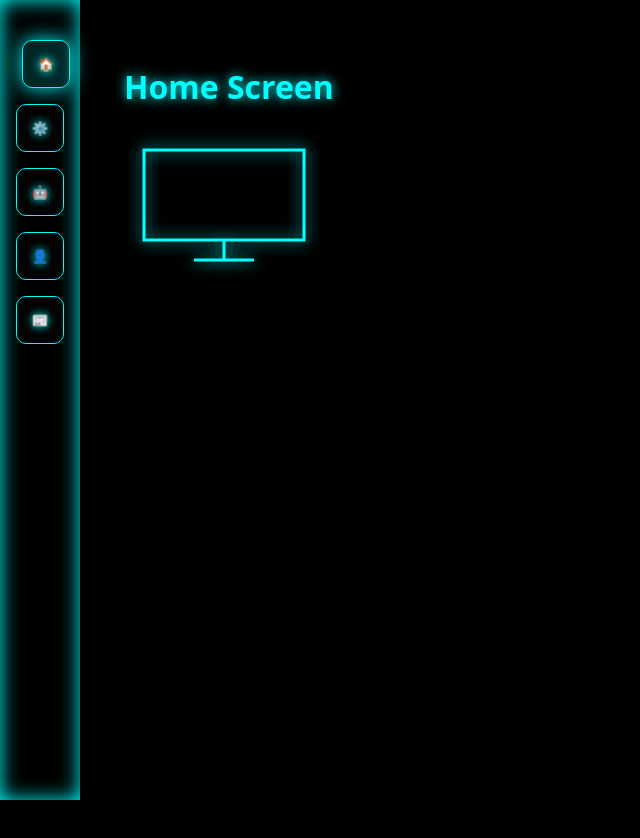
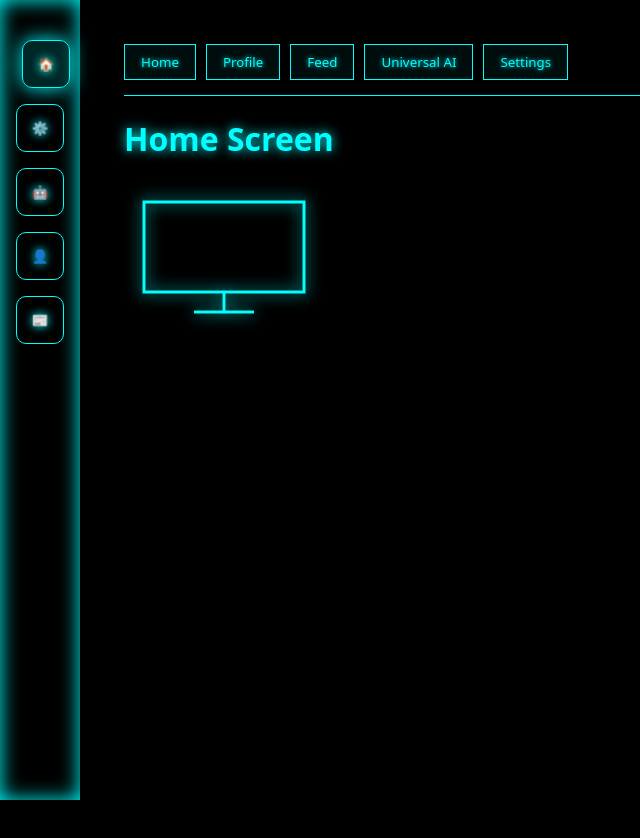
Before and after one commit to kabirchisti997-oss/Khamis, a plain HTML site: page public/ui.html in a window 1280 px wide. Shown: the whole page, without its empty margins (0-640 px from the left). Drawn offline with Linux system fonts and the light colour scheme.

Commit message:
initial commit

```diff
--- a/al_khamis/screens/feed.js
+++ b/al_khamis/screens/feed.js
@@ -1,8 +1,12 @@
 // al_khamis/screens/feed.js
+import { createNavbar } from "./navbar.js";
+
 export function render() {
   const wrap = document.createElement("div");
   wrap.style.color = "cyan";
   wrap.style.padding = "20px";
+
+  wrap.appendChild(createNavbar());
 
   const title = document.createElement("h1");
   title.textContent = "Institute Feed";
--- a/al_khamis/screens/home.js
+++ b/al_khamis/screens/home.js
@@ -1,4 +1,6 @@
 // al_khamis/screens/home.js
+import { createNavbar } from "./navbar.js";
+
 export function render() {
   const wrap = document.createElement("div");
   wrap.style.position = "relative";
@@ -6,6 +8,8 @@ export function render() {
   wrap.style.height = "100%";
   wrap.style.color = "cyan";
   wrap.style.padding = "20px";
+
+  wrap.appendChild(createNavbar());
 
   const title = document.createElement("h1");
   title.textContent = "Home Screen";
--- /dev/null
+++ b/al_khamis/screens/navbar.js
@@ -0,0 +1,42 @@
+// al_khamis/screens/navbar.js
+export function createNavbar() {
+  const nav = document.createElement("div");
+  nav.style.display = "flex";
+  nav.style.flexWrap = "wrap";
+  nav.style.gap = "10px";
+  nav.style.marginBottom = "20px";
+  nav.style.borderBottom = "1px solid cyan";
+  nav.style.paddingBottom = "15px";
+
+  const links = [
+    { id: "home", text: "Home" },
+    { id: "profile", text: "Profile" },
+    { id: "feed", text: "Feed" },
+    { id: "universal_ai", text: "Universal AI" },
+    { id: "settings", text: "Settings" },
+  ];
+
+  links.forEach(link => {
+    const btn = document.createElement("button");
+    btn.textContent = link.text;
+    btn.style.background = "rgba(0, 255, 255, 0.05)";
+    btn.style.border = "1px solid cyan";
+    btn.style.color = "cyan";
+    btn.style.padding = "8px 16px";
+    btn.style.cursor = "pointer";
+    btn.style.fontFamily = "inherit";
+    btn.style.textShadow = "0 0 5px cyan";
+    btn.style.transition = "background 0.2s";
+
+    btn.onmouseenter = () => btn.style.background = "rgba(0, 255, 255, 0.2)";
+    btn.onmouseleave = () => btn.style.background = "rgba(0, 255, 255, 0.05)";
+
+    btn.onclick = () => {
+      window.dispatchEvent(new CustomEvent("navigate-screen", { detail: link.id }));
+    };
+
+    nav.appendChild(btn);
+  });
+
+  return nav;
+}
--- a/al_khamis/screens/profile.js
+++ b/al_khamis/screens/profile.js
@@ -1,8 +1,12 @@
 // al_khamis/screens/profile.js
+import { createNavbar } from "./navbar.js";
+
 export function render() {
   const wrap = document.createElement("div");
   wrap.style.color = "cyan";
   wrap.style.padding = "20px";
+
+  wrap.appendChild(createNavbar());
 
   const title = document.createElement("h1");
   title.textContent = "Profile Screen";
--- a/al_khamis/screens/settings.js
+++ b/al_khamis/screens/settings.js
@@ -3,6 +3,8 @@ import * as HomeScreen from "./home.js";
 import * as ProfileScreen from "./profile.js";
 import * as FeedScreen from "./feed.js";
 import * as UniversalAIScreen from "./universal_ai.js";
+import * as SettingsScreen from "./settings.js";
+import { createNavbar } from "./navbar.js";
 
 // Registry of connected screens
 export const registry = {
@@ -10,6 +12,7 @@ export const registry = {
   profile: ProfileScreen,
   feed: FeedScreen,
   universal_ai: UniversalAIScreen, // correct key
+  settings: SettingsScreen,
 };
 
 export function render() {
@@ -19,6 +22,8 @@ export function render() {
   wrap.style.height = "100%";
   wrap.style.color = "cyan";
   wrap.style.padding = "20px";
+
+  wrap.appendChild(createNavbar());
 
   // Title
   const title = document.createElement("h1");
--- a/al_khamis/screens/universal_ai.js
+++ b/al_khamis/screens/universal_ai.js
@@ -1,8 +1,12 @@
 // al_khamis/screens/universal_ai.js
+import { createNavbar } from "./navbar.js";
+
 export function render() {
   const wrap = document.createElement("div");
   wrap.style.color = "cyan";
   wrap.style.padding = "20px";
+
+  wrap.appendChild(createNavbar());
 
   const title = document.createElement("h1");
   title.textContent = "Universal AI";
```
Also changed, not shown: public/index.html (+7 -2 lines).
